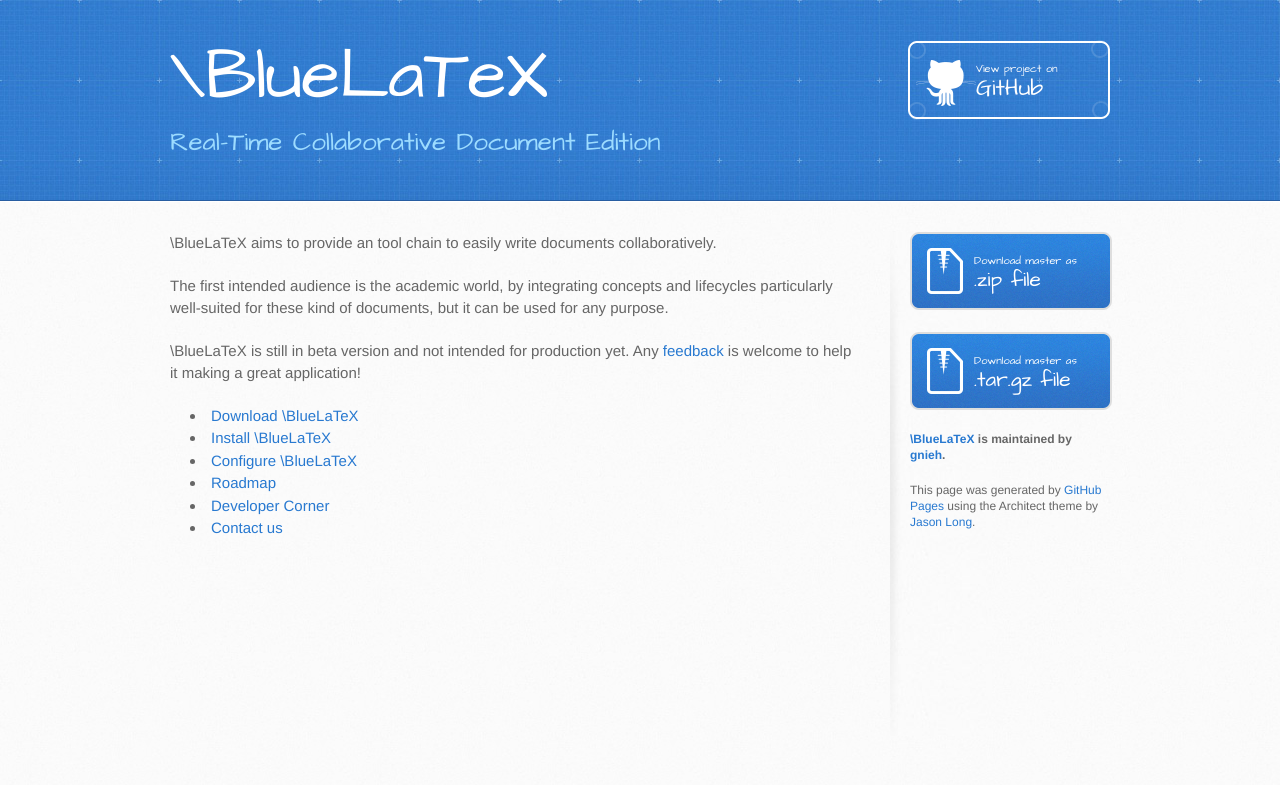
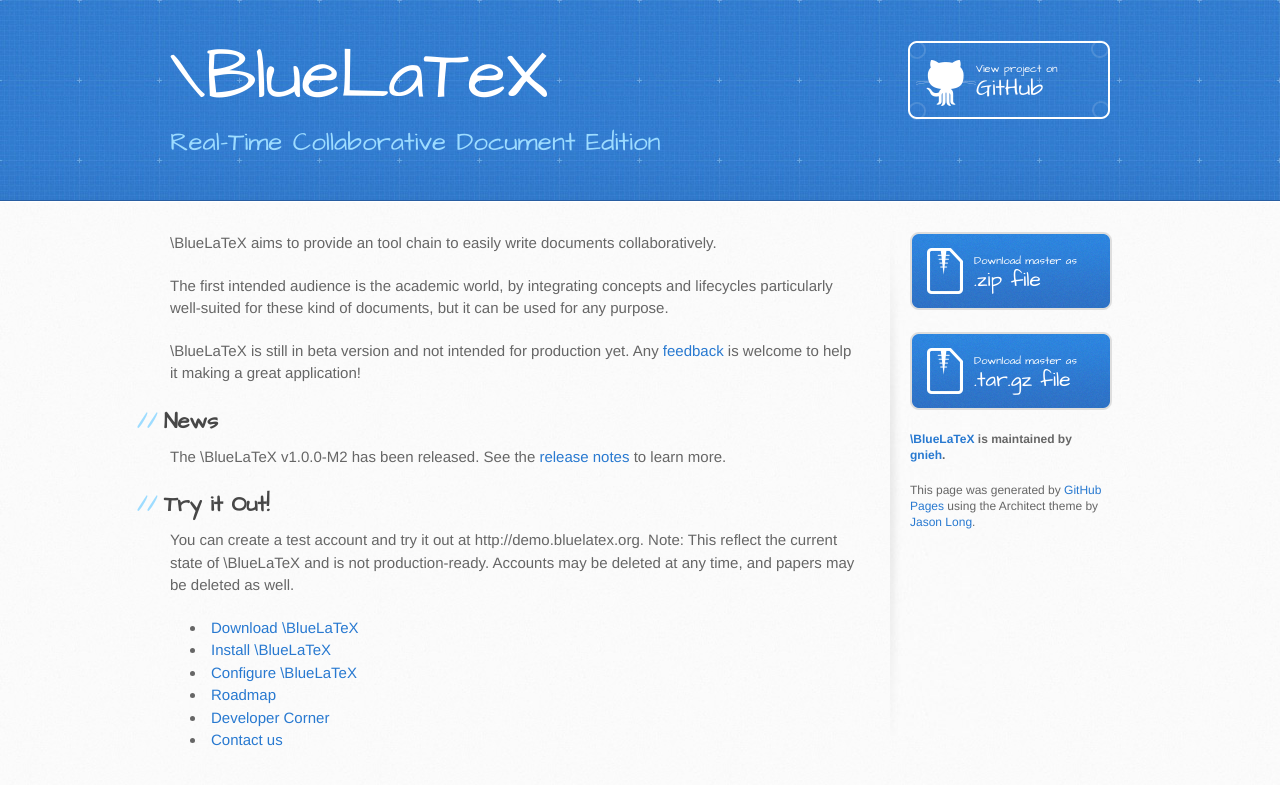
Before and after one commit to jeromedrouet/bluelatex-website, a Jekyll site: the page built from index.markdown, in a window 1280 px wide. Shown: the top 785 px of the page. Built offline with Jekyll 4.4.1, drawn with Linux system fonts in a browser that asks for light colours.

Commit message:
Add v1.0.0-M2 release

```diff
--- a/download/index.markdown
+++ b/download/index.markdown
@@ -9,9 +9,9 @@
 Last Release
 ------------
 
- - [Version 1.0.0-M1 Binaries .tgz](https://github.com/gnieh/bluelatex/releases/download/v1.0.0-M1/bluelatex-1.0.0-M1.tgz)
- - [Version 1.0.0-M1 Sources .tgz](https://github.com/gnieh/bluelatex/archive/v1.0.0-M1.tgz)
- - [Version 1.0.0-M1 Sources .zip](https://github.com/gnieh/bluelatex/archive/v1.0.0-M1.zip)
+ - [Version 1.0.0-M2 Binaries .tgz](https://github.com/gnieh/bluelatex/releases/download/v1.0.0-M2/bluelatex-1.0.0-M2.tar.gz)
+ - [Version 1.0.0-M2 Sources .tgz](https://github.com/gnieh/bluelatex/archive/v1.0.0-M2.tgz)
+ - [Version 1.0.0-M2 Sources .zip](https://github.com/gnieh/bluelatex/archive/v1.0.0-M2.zip)
  - [Sources from stable branch .tgz](https://github.com/gnieh/bluelatex/tarball/stable)
  - [Sources from stable branch .zip](https://github.com/gnieh/bluelatex/zipball/stable)
 
--- a/index.markdown
+++ b/index.markdown
@@ -8,6 +8,17 @@
 
 \BlueLaTeX is still in beta version and not intended for production yet. Any [feedback](contact/) is welcome to help it making a great application!
 
+News
+----
+
+The \BlueLaTeX v1.0.0-M2 has been released. See the [release notes](https://github.com/gnieh/bluelatex/releases/tag/v1.0.0-M2) to learn more.
+
+Try it Out!
+-----------
+
+You can create a test account and try it out at http://demo.bluelatex.org.
+**Note**: This reflect the current state of \BlueLaTeX and is not production-ready. Accounts may be deleted at any time, and papers may be deleted as well.
+
  - [Download \BlueLaTeX](/download/)
  - [Install \BlueLaTeX](/installation/)
  - [Configure \BlueLaTeX](/configuration/)
```
